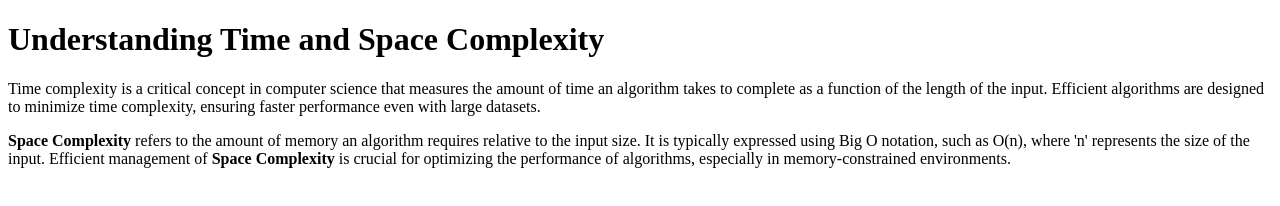
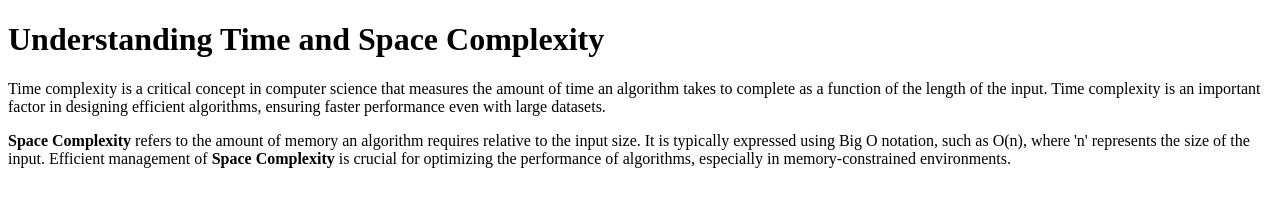
Before and after one commit to acciojob/time-and-space-complexity-Rishab-Rawat, a website: page main.html in a window 1280 px wide. Drawn offline with Linux system fonts and the light colour scheme.

Commit message:
created a submission

```diff
--- a/main.html
+++ b/main.html
@@ -8,7 +8,7 @@
 <body>
     <h1>Understanding Time and Space Complexity</h1>
     <p>
-        Time complexity is a critical concept in computer science that measures the amount of time an algorithm takes to complete as a function of the length of the input. Efficient algorithms are designed to minimize time complexity, ensuring faster performance even with large datasets.
+        Time complexity is a critical concept in computer science that measures the amount of time an algorithm takes to complete as a function of the length of the input. Time complexity is an important factor in designing efficient algorithms, ensuring faster performance even with large datasets.
     </p>
     <p>
         <b>Space Complexity</b> refers to the amount of memory an algorithm requires relative to the input size. It is typically expressed using Big O notation, such as O(n), where 'n' represents the size of the input. Efficient management of <b>Space Complexity</b> is crucial for optimizing the performance of algorithms, especially in memory-constrained environments.
```
